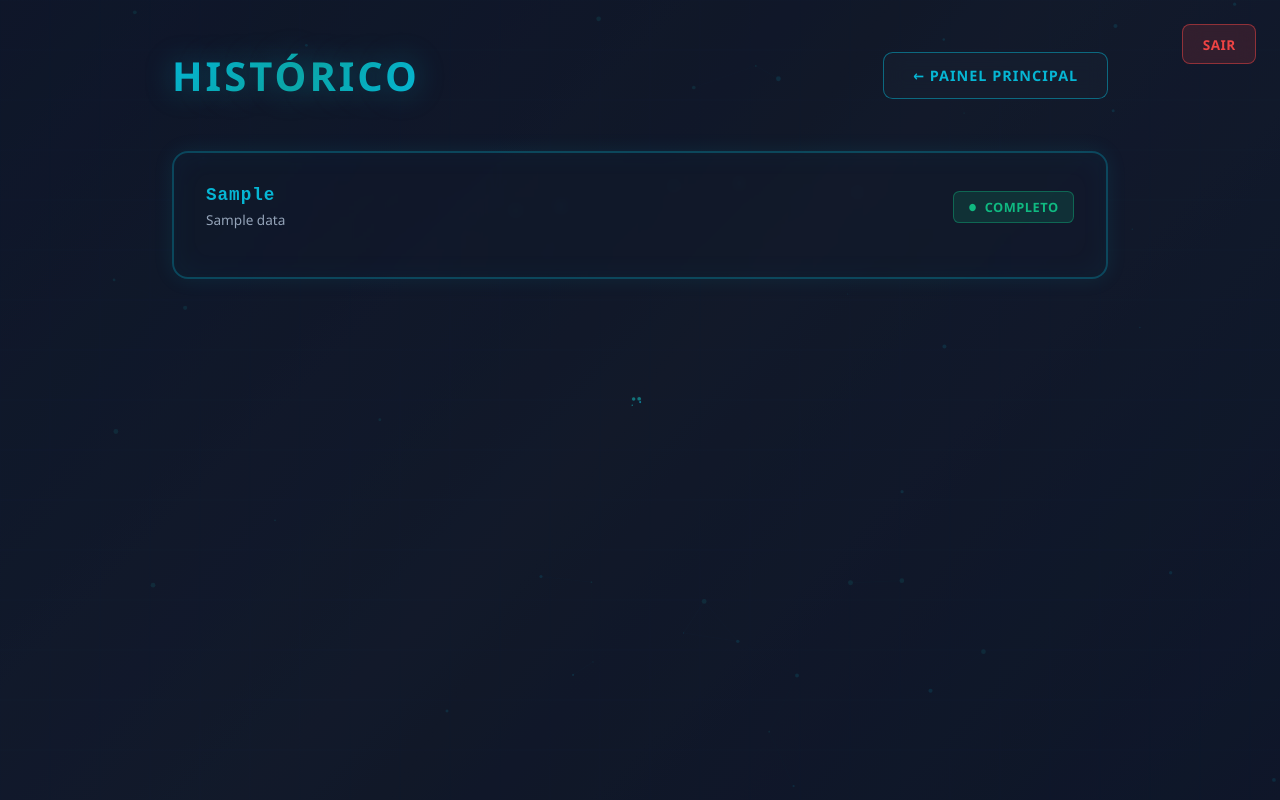
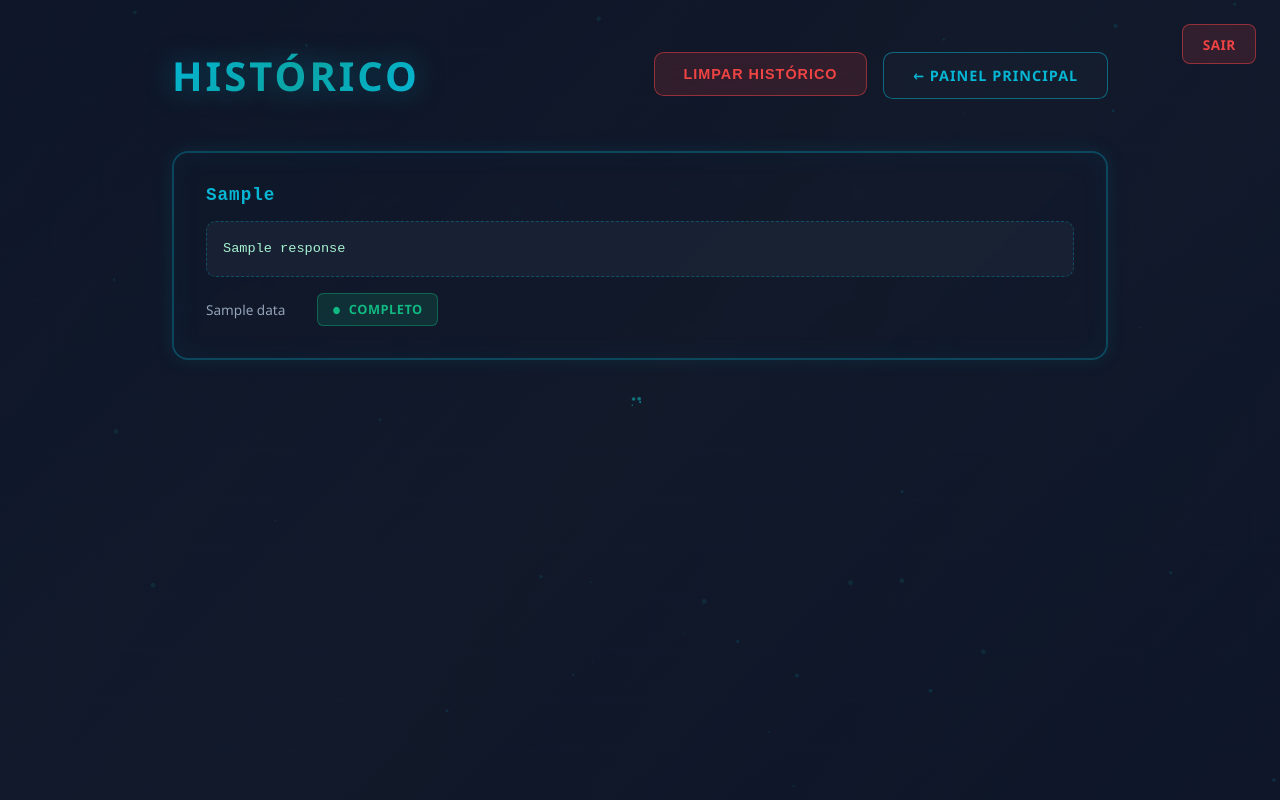
Before and after one commit to giga64/detetive-main, a FastAPI app: template templates/historico.html in a window 1280 px wide. Run offline with FastAPI, Linux system fonts and the light colour scheme; the template is opened without the code that fills it: most values are stand-ins (such as "Sample title", 1, 10 or a date in 2020).

Commit message:
iygyuigyguy8g

```diff
--- a/app.py
+++ b/app.py
@@ -40,7 +40,8 @@ CREATE TABLE IF NOT EXISTS searches (
     id           INTEGER PRIMARY KEY AUTOINCREMENT,
     identifier   TEXT,
     response     TEXT,
-    searched_at  DATETIME DEFAULT CURRENT_TIMESTAMP
+    searched_at  DATETIME DEFAULT CURRENT_TIMESTAMP,
+    username     TEXT
 )
 """)
 
@@ -252,9 +253,10 @@ async def do_consulta(request: Request):
         # Salvar no histórico apenas se não for erro
         if not resultado.startswith("❌"):
             try:
+                username = request.cookies.get("auth_user")
                 cursor.execute(
-                    "INSERT INTO searches (identifier, response) VALUES (?, ?)",
-                    (identificador, resultado)
+                    "INSERT INTO searches (identifier, response, username) VALUES (?, ?, ?)",
+                    (identificador, resultado, username)
                 )
                 conn.commit()
             except:
@@ -275,10 +277,20 @@ async def do_consulta(request: Request):
 @app.get("/historico", response_class=HTMLResponse)
 def historico(request: Request):
     if not request.cookies.get("auth_user"): return RedirectResponse(url="/login")
-    cursor.execute("SELECT id, identifier, response, searched_at FROM searches ORDER BY searched_at DESC LIMIT 100")
+    username = request.cookies.get("auth_user")
+    cursor.execute("SELECT id, identifier, response, searched_at FROM searches WHERE username = ? ORDER BY searched_at DESC LIMIT 100", (username,))
     searches = cursor.fetchall()
-    consultas = [{"id_alvo": s[1], "data": s[3], "response": s[2]} for s in searches]
+    consultas = [{"id": s[0], "id_alvo": s[1], "data": s[3], "response": s[2]} for s in searches]
     return templates.TemplateResponse("historico.html", {"request": request, "consultas": consultas})
+
+@app.post("/historico/limpar")
+async def limpar_historico(request: Request):
+    if not request.cookies.get("auth_user"):
+        return RedirectResponse(url="/login", status_code=303)
+    username = request.cookies.get("auth_user")
+    cursor.execute("DELETE FROM searches WHERE username = ?", (username,))
+    conn.commit()
+    return RedirectResponse(url="/historico", status_code=303)
 
 @app.get("/api/historico")
 def api_historico(request: Request):
--- a/templates/historico.html
+++ b/templates/historico.html
@@ -43,6 +43,8 @@
       align-items: center;
       margin-bottom: 3rem;
       animation: fadeInDown 0.8s ease-out;
+      flex-wrap: wrap;
+      gap: 1rem;
     }
 
     @keyframes fadeInDown {
@@ -84,6 +86,30 @@
       border-color: rgba(6, 182, 212, 0.8);
     }
 
+    .btn-clear {
+      display: inline-block;
+      text-decoration: none;
+      color: #ef4444;
+      border: 1.5px solid rgba(239, 68, 68, 0.5);
+      padding: 0.8rem 1.8rem;
+      border-radius: 0.6rem;
+      font-weight: 700;
+      transition: all 0.3s ease;
+      backdrop-filter: blur(10px);
+      background: rgba(239, 68, 68, 0.15);
+      text-transform: uppercase;
+      letter-spacing: 1px;
+      font-size: 0.9rem;
+      cursor: pointer;
+    }
+
+    .btn-clear:hover {
+      background: rgba(239, 68, 68, 0.25);
+      box-shadow: 0 0 20px rgba(239, 68, 68, 0.4);
+      transform: translateY(-2px);
+      border-color: rgba(239, 68, 68, 0.8);
+    }
+
     .archive-content {
       animation: fadeInUp 0.8s ease-out 0.2s backwards;
     }
@@ -111,27 +137,46 @@
       backdrop-filter: blur(10px);
     }
 
-    .archive-header {
-      display: flex;
-      justify-content: space-between;
-      align-items: center;
-      margin-bottom: 1rem;
-    }
-
-    .archive-icon {
-      display: none;
-    }
-
-    .archive-info {
-      flex: 1;
-    }
-
     .archive-id {
       font-family: 'Courier New', monospace;
       font-weight: 700;
       color: #06b6d4;
       font-size: 1.1rem;
       letter-spacing: 1px;
+      margin-bottom: 1rem;
+    }
+
+    .archive-result {
+      background: rgba(30, 41, 59, 0.6);
+      border: 1px dashed rgba(6, 182, 212, 0.3);
+      border-radius: 0.6rem;
+      padding: 1rem;
+      white-space: pre-wrap;
+      font-family: 'Courier New', monospace;
+      font-size: 0.85rem;
+      color: #a7f3d0;
+      max-height: 300px;
+      overflow-y: auto;
+      line-height: 1.6;
+      margin-bottom: 1rem;
+    }
+
+    .archive-result::-webkit-scrollbar {
+      width: 6px;
+    }
+
+    .archive-result::-webkit-scrollbar-track {
+      background: rgba(6, 182, 212, 0.1);
+      border-radius: 3px;
+    }
+
+    .archive-result::-webkit-scrollbar-thumb {
+      background: rgba(6, 182, 212, 0.4);
+      border-radius: 3px;
+    }
+
+    .archive-result::-webkit-scrollbar-thumb:hover {
+      background: rgba(6, 182, 212, 0.6);
     }
 
     .archive-meta {
@@ -227,19 +272,6 @@
         padding: 1.5rem;
       }
 
-      .archive-header {
-        flex-direction: column;
-        align-items: flex-start;
-      }
-
-      .archive-info {
-        width: 100%;
-      }
-
-      .status-badge {
-        align-self: flex-start;
-      }
-
       .archive-meta {
         flex-direction: column;
         gap: 0.5rem;
@@ -261,23 +293,26 @@
   <div class="container">
     <header>
       <h1>HISTÓRICO</h1>
+      <div style="display: flex; gap: 1rem; flex-wrap: wrap;">
+        {% if consultas %}
+        <form action="/historico/limpar" method="post" onsubmit="return confirm('Tem certeza que deseja limpar todo o histórico?');" style="display: inline;">
+          <button type="submit" class="btn-clear">Limpar Histórico</button>
+        </form>
+        {% endif %}
         <a href="/" class="btn-back">← Painel Principal</a>
+      </div>
     </header>
 
     <div class="archive-content">
       {% if consultas %}
         {% for consulta in consultas %}
         <div class="archive-card">
-          <div class="archive-header">
-            <div class="archive-info">
-              <div class="archive-icon"></div>
           <div class="archive-id">{{ consulta.id_alvo }}</div>
+          <div class="archive-result">{{ consulta.response }}</div>
           <div class="archive-meta">
             <span class="meta-tag">
               <span>{{ consulta.data }}</span>
             </span>
-              </div>
-            </div>
             <span class="status-badge">Completo</span>
           </div>
         </div>
--- a/templates/usuarios.html
+++ b/templates/usuarios.html
@@ -571,12 +571,12 @@
                 {% else %}
                 <span class="user-badge">Operador</span>
                 {% endif %}
+                {% if usuario[2] == 0 %}
                 <div class="user-actions">
                     <button onclick="openPasswordModal({{ usuario[0] }}, '{{ usuario[1] }}')" class="btn-edit">Alterar Senha</button>
-                    {% if usuario[2] == 0 %}
                     <button onclick="confirmDelete({{ usuario[0] }}, '{{ usuario[1] }}')" class="btn-delete">Remover</button>
-                    {% endif %}
                 </div>
+                {% endif %}
             </div>
             {% else %}
             <div class="empty-state">
```
Lines whose indentation alone changed are shown as unchanged.
